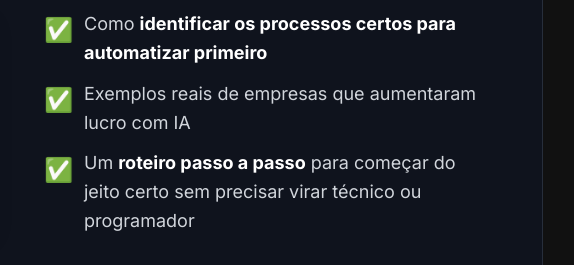
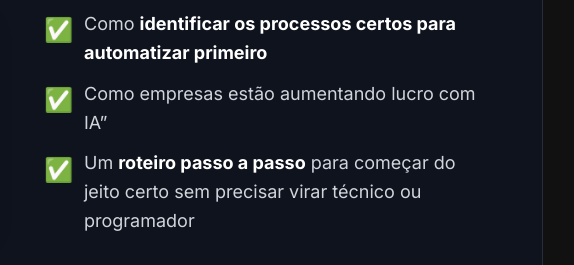
Before and after one commit to mbarrosz2/landing-page, a plain HTML site: page index.html in a window 1280 px wide. Shown: the part 7016-7281 px from the top of the page, 545-1119 px from the left. Drawn offline with nearby package versions, Linux system fonts and the light colour scheme.

Commit message:
Update index.html

```diff
--- a/index.html
+++ b/index.html
@@ -516,7 +516,7 @@
                     <ul class="checklist text-gray-300 text-lg space-y-3 mb-8">
                         <li>As <strong class="text-white">7 ferramentas de IA</strong> que toda empresa deveria testar agora</li>
                         <li>Como <strong class="text-white">identificar os processos certos para automatizar primeiro</strong></li>
-                        <li>Exemplos reais de empresas que aumentaram lucro com IA</li>
+                        <li>Como empresas estão aumentando lucro com IA”</li>
                         <li>Um <strong class="text-white">roteiro passo a passo</strong> para começar do jeito certo sem precisar virar técnico ou programador</li>
                     </ul>
                     <a href="https://iamateusbarros.notion.site/HOME-1f6eab9d09e18062bca1e213ba84bd1e?pvs=4" target="_blank"
```
